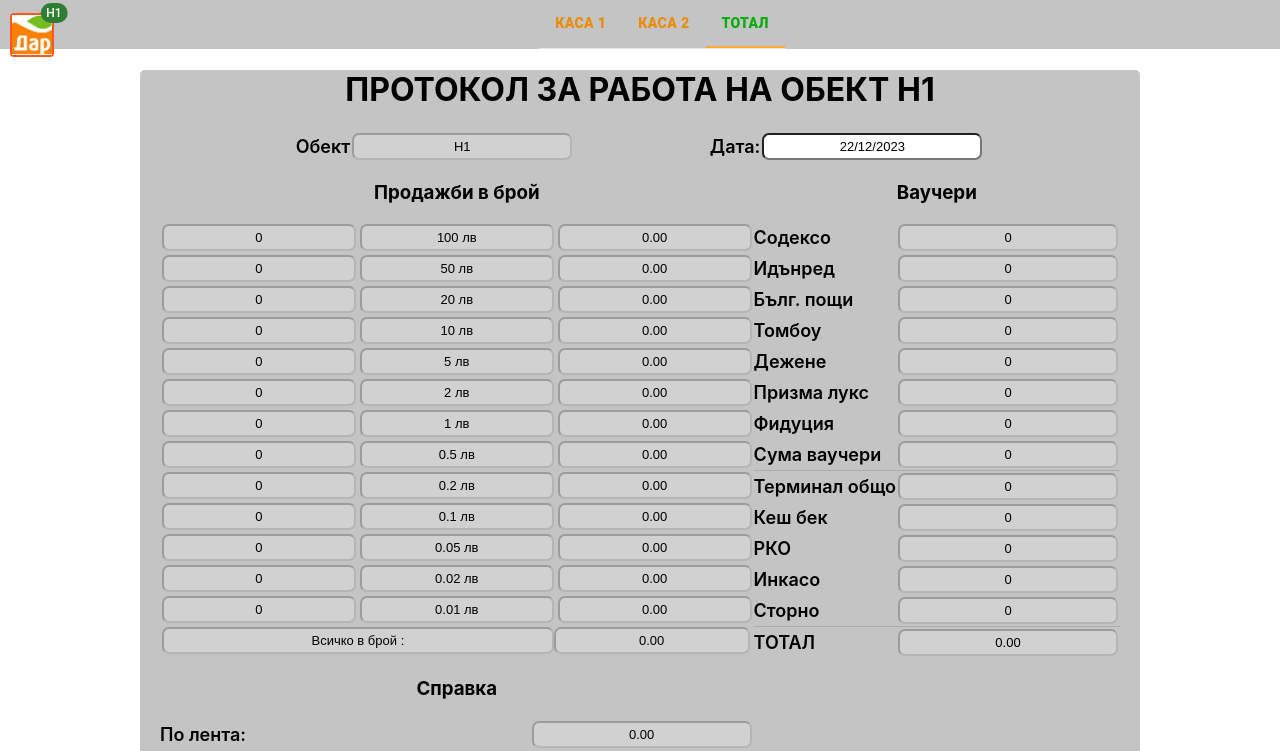
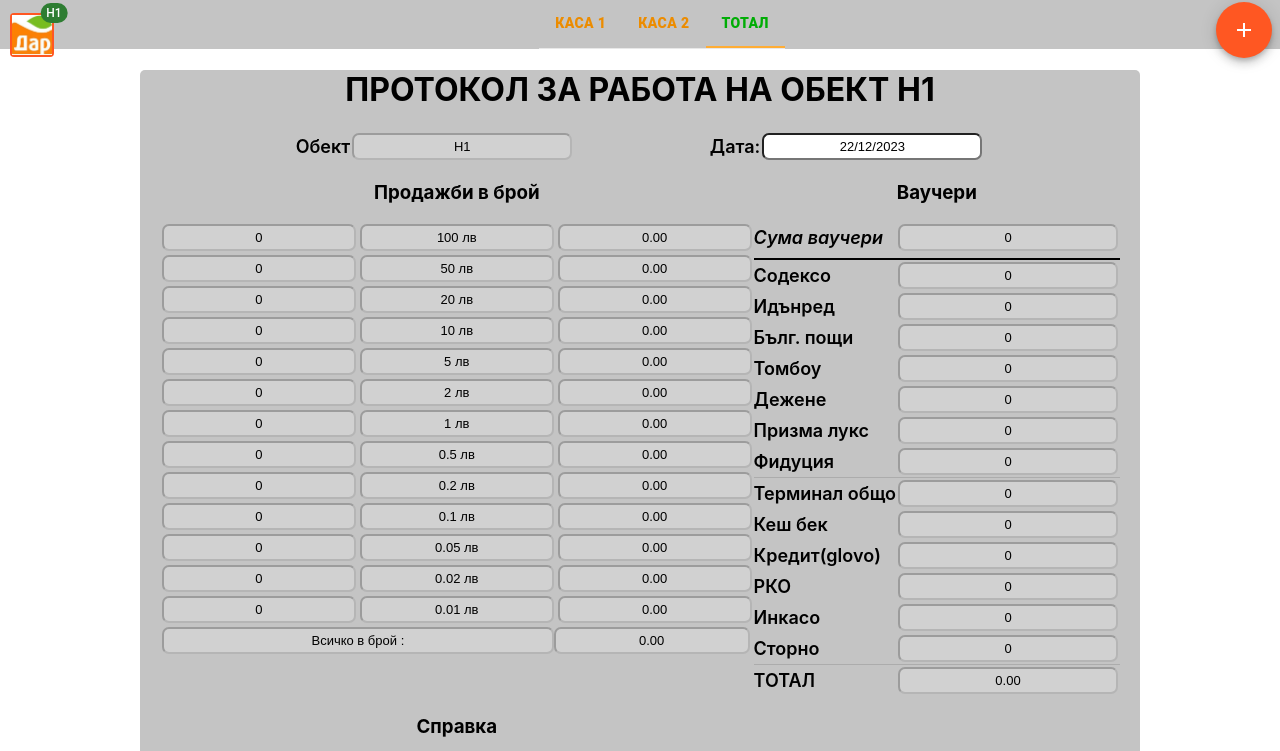
Before and after one commit to AntoanCh/protocol-kasa, a React (Create React App) app: page /n1/total in a window 1280 px wide. Shown: the top 751 px of the page. Built offline with nearby package versions, Linux system fonts and the light colour scheme.

Commit message:
fixed totalProtocol, added new features in alerts and fixed speeddial

```diff
--- a/src/App.css
+++ b/src/App.css
@@ -17,6 +17,7 @@
   display: flex;
   justify-content: space-between;
 }
+
 .bottom2 {
   margin: auto;
   max-width: 50%;
@@ -142,7 +143,15 @@ h3 input {
 .inline-input input {
   width: auto;
 }
+#sum {
+  font-style: italic;
+  padding-bottom: 5px;
+  border-bottom: 2px solid black;
+}
 @media print {
+  #speed-dial {
+    display: none;
+  }
   .container {
     width: 100%;
     max-width: auto;
--- a/src/components/Main.jsx
+++ b/src/components/Main.jsx
@@ -496,11 +496,11 @@ function Main({ kasi, obekt }) {
       <Outlet
         context={[
           state,
+          handleDial,
           handleState,
           handleCash,
           handleRef,
           printers,
-          handleDial,
         ]}
       />
       {/* <Footer /> */}
--- a/src/components/Protocol/Protocol.jsx
+++ b/src/components/Protocol/Protocol.jsx
@@ -14,7 +14,7 @@ import { SpeedDial, SpeedDialAction, SpeedDialIcon } from "@mui/material";
 import { deepOrange } from "@mui/material/colors";
 
 function Protocol({ kasa, obekt }) {
-  const [state, handleState, handleCash, handleRef, printers, handleDial] =
+  const [state, handleDial, handleState, handleCash, handleRef, printers] =
     useOutletContext();
 
   const handleChange = (event) => {
@@ -54,7 +54,9 @@ function Protocol({ kasa, obekt }) {
       </div>
 
       <Shift kasa={kasa} handleState={handleState} state={state} />
+
       <SpeedDial
+        id="speed-dial"
         direction="down"
         ariaLabel="SpeedDial basic example"
         FabProps={{
@@ -85,7 +87,7 @@ function Protocol({ kasa, obekt }) {
           // tooltipTitle={"Принтирай"}
         />
         <SpeedDialAction
-          onClick={() => handleDial("contacts")}
+          onClick={() => handleDial(["contacts"])}
           icon={<ContactEmergencyIcon />}
           tooltipTitle={"Контакти"}
         />
--- a/src/components/Protocol/RefItem.jsx
+++ b/src/components/Protocol/RefItem.jsx
@@ -25,7 +25,12 @@ function RefItem({ label, name, state, handleRef, handleAlert, kasa }) {
         event.target.value != 0
       ) {
         event.target.style.borderColor = "red";
-        handleAlert(true, "Несъвпадение в броя ваучери");
+        handleAlert(
+          true,
+          `Разлика във ваучерите : ${Math.abs(
+            event.target.value - parseInt(state[kasa - 1].totals.vouchers)
+          ).toFixed(2)}лв`
+        );
       } else {
         event.target.style.borderColor = "";
         handleAlert(false, "");
@@ -37,7 +42,12 @@ function RefItem({ label, name, state, handleRef, handleAlert, kasa }) {
         event.target.value != 0
       ) {
         event.target.style.borderColor = "red";
-        handleAlert(true, "Несъвпадение в картовите плащания");
+        handleAlert(
+          true,
+          `Разлика в плащанията с карта : ${Math.abs(
+            event.target.value - parseFloat(state[kasa - 1].other.terminal)
+          ).toFixed(2)} лв`
+        );
       } else {
         event.target.style.borderColor = "";
         handleAlert(false, "");
@@ -49,7 +59,12 @@ function RefItem({ label, name, state, handleRef, handleAlert, kasa }) {
         event.target.value != 0
       ) {
         event.target.style.borderColor = "red";
-        handleAlert(true, "Разлика в Кредит(glovo)");
+        handleAlert(
+          true,
+          `Разлика в Кредит(Glovo) : ${Math.abs(
+            event.target.value - parseFloat(state[kasa - 1].other.glovo)
+          ).toFixed(2)}лв`
+        );
       } else {
         event.target.style.borderColor = "";
         handleAlert(false, "");
@@ -60,11 +75,23 @@ function RefItem({ label, name, state, handleRef, handleAlert, kasa }) {
         event.target.value !=
           parseFloat(state[kasa - 1].totals.cash) +
             parseFloat(state[kasa - 1].other.inkaso) +
+            parseFloat(state[kasa - 1].other.cashBack) +
+            parseFloat(state[kasa - 1].other.rko) +
             parseFloat(state[kasa - 1].other.storno) &&
         event.target.value != 0
       ) {
         event.target.style.borderColor = "red";
-        handleAlert(true, "Несъвпадение в плащанията в брой");
+        handleAlert(
+          true,
+          `Разлика в плащанията в брой : ${Math.abs(
+            event.target.value -
+              (parseFloat(state[kasa - 1].totals.cash) +
+                parseFloat(state[kasa - 1].other.inkaso) +
+                parseFloat(state[kasa - 1].other.cashBack) +
+                parseFloat(state[kasa - 1].other.rko) +
+                parseFloat(state[kasa - 1].other.storno))
+          ).toFixed(2)} лв`
+        );
       } else {
         event.target.style.borderColor = "";
         handleAlert(false, "");
--- a/src/components/Protocol/Vouchers.jsx
+++ b/src/components/Protocol/Vouchers.jsx
@@ -26,7 +26,7 @@ function Vouchers({ state, handleState, kasa }) {
   return (
     <div>
       <h3>Ваучери</h3>
-      <div className="inline-input">
+      <div className="inline-input" id="sum">
         <label>Сума ваучери</label>
         <input
           disabled
--- a/src/components/Total/TotalProtocol.jsx
+++ b/src/components/Total/TotalProtocol.jsx
@@ -1,9 +1,15 @@
 import { Divider } from "@mui/material";
 import { useOutletContext } from "react-router-dom";
 import dayjs from "dayjs";
+import SaveIcon from "@mui/icons-material/Save";
+import PrintIcon from "@mui/icons-material/Print";
+import DeleteForeverIcon from "@mui/icons-material/DeleteForever";
+import ContactEmergencyIcon from "@mui/icons-material/ContactEmergency";
+import { SpeedDial, SpeedDialAction, SpeedDialIcon } from "@mui/material";
+import { deepOrange } from "@mui/material/colors";
 
 function TotalProtocol({ obekt }) {
-  const [state] = useOutletContext();
+  const [state, handleDial] = useOutletContext();
   const cash = [100, 50, 20, 10, 5, 2, 1, 0.5, 0.2, 0.1, 0.05, 0.02, 0.01];
   const vouchers = [
     ["Содексо", "sodekso"],
@@ -17,6 +23,7 @@ function TotalProtocol({ obekt }) {
   const other = [
     ["Терминал общо", "terminal"],
     ["Кеш бек", "cashBack"],
+    ["Кредит(glovo)", "glovo"],
     ["РКО", "rko"],
     ["Инкасо", "inkaso"],
     ["Сторно", "storno"],
@@ -29,11 +36,6 @@ function TotalProtocol({ obekt }) {
   ];
 
   let totalRef = 0;
-  // refs.map((item) => {
-  //   totalRef =
-  //     totalRef +
-  //     state.reduce((sum, obj) => sum + parseFloat(obj.ref[item[1]]), 0);
-  // });
   totalRef = state.reduce((sum, obj) => sum + obj.totals.ref, 0);
 
   let totalOther = 0;
@@ -120,6 +122,41 @@ function TotalProtocol({ obekt }) {
     parseFloat(totalCash) + parseFloat(totalOther) + parseFloat(totalVouchers);
   return (
     <div className="container">
+      <SpeedDial
+        id="speed-dial"
+        direction="down"
+        ariaLabel="SpeedDial basic example"
+        FabProps={{
+          sx: {
+            bgcolor: deepOrange[500],
+            "&:hover": {
+              bgcolor: "#4bb543",
+            },
+          },
+        }}
+        sx={{
+          position: "fixed",
+          top: "2px",
+          left: "95%",
+        }}
+        icon={<SpeedDialIcon />}
+      >
+        <SpeedDialAction
+          icon={<DeleteForeverIcon />}
+          sx={{ cursor: "not-allowed" }}
+        />
+        <SpeedDialAction
+          onClick={() => {
+            window.print();
+          }}
+          icon={<PrintIcon />}
+        />
+        <SpeedDialAction
+          onClick={() => handleDial(["contacts"])}
+          icon={<ContactEmergencyIcon />}
+          tooltipTitle={"Контакти"}
+        />
+      </SpeedDial>
       <h1>ПРОТОКОЛ ЗА РАБОТА НА ОБЕКТ {obekt}</h1>
       <div className="top">
         <div className="inline-input">
@@ -143,11 +180,12 @@ function TotalProtocol({ obekt }) {
         </div>
         <div>
           <h3>Ваучери</h3>
-          {generateVouchers()}
-          <div className="inline-input">
+          <div className="inline-input" id="sum">
             <label>Сума ваучери</label>
             <input disabled type="text" value={totalVouchers}></input>
           </div>
+          {generateVouchers()}
+
           <Divider />
           {generateOther()}
           <Divider />
```
